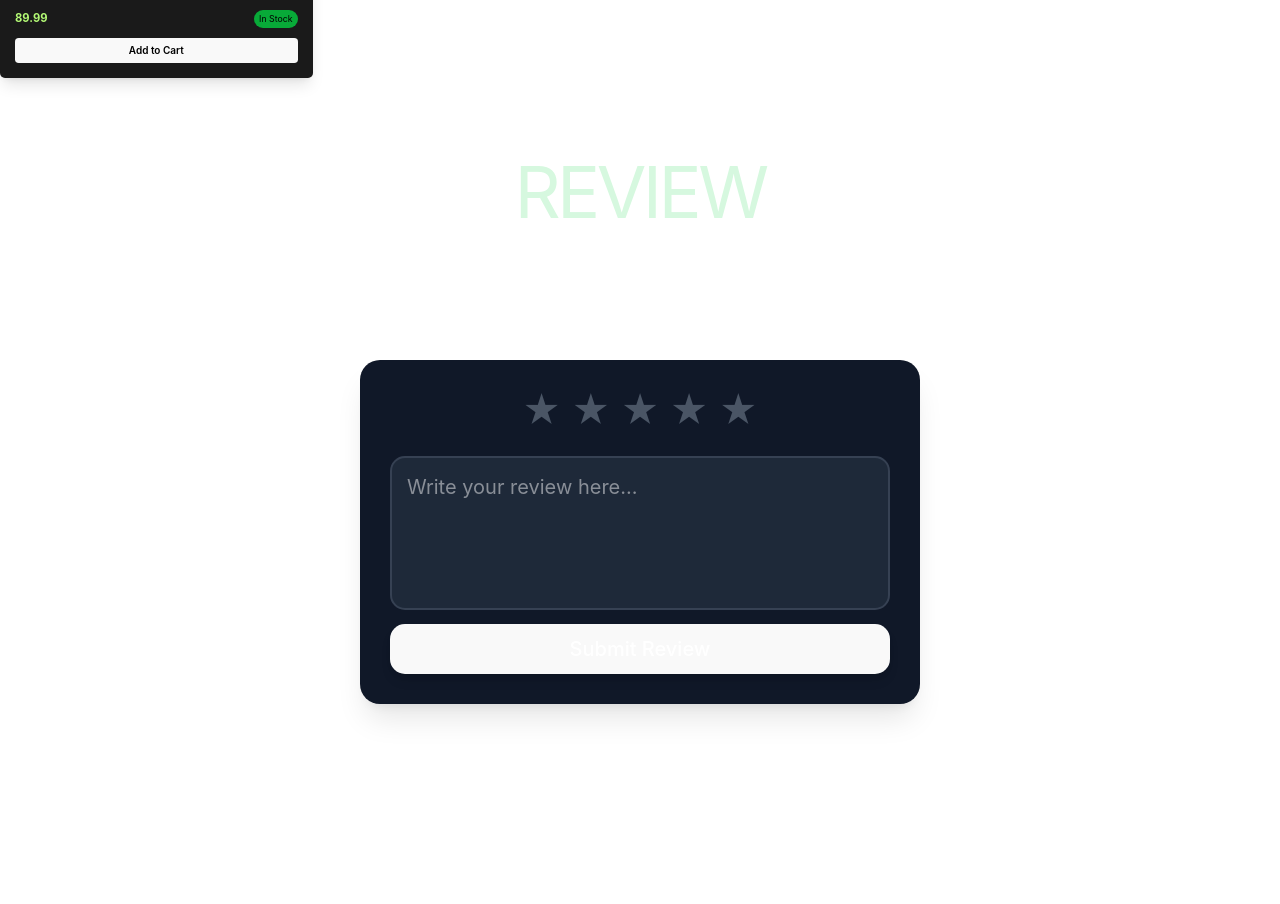
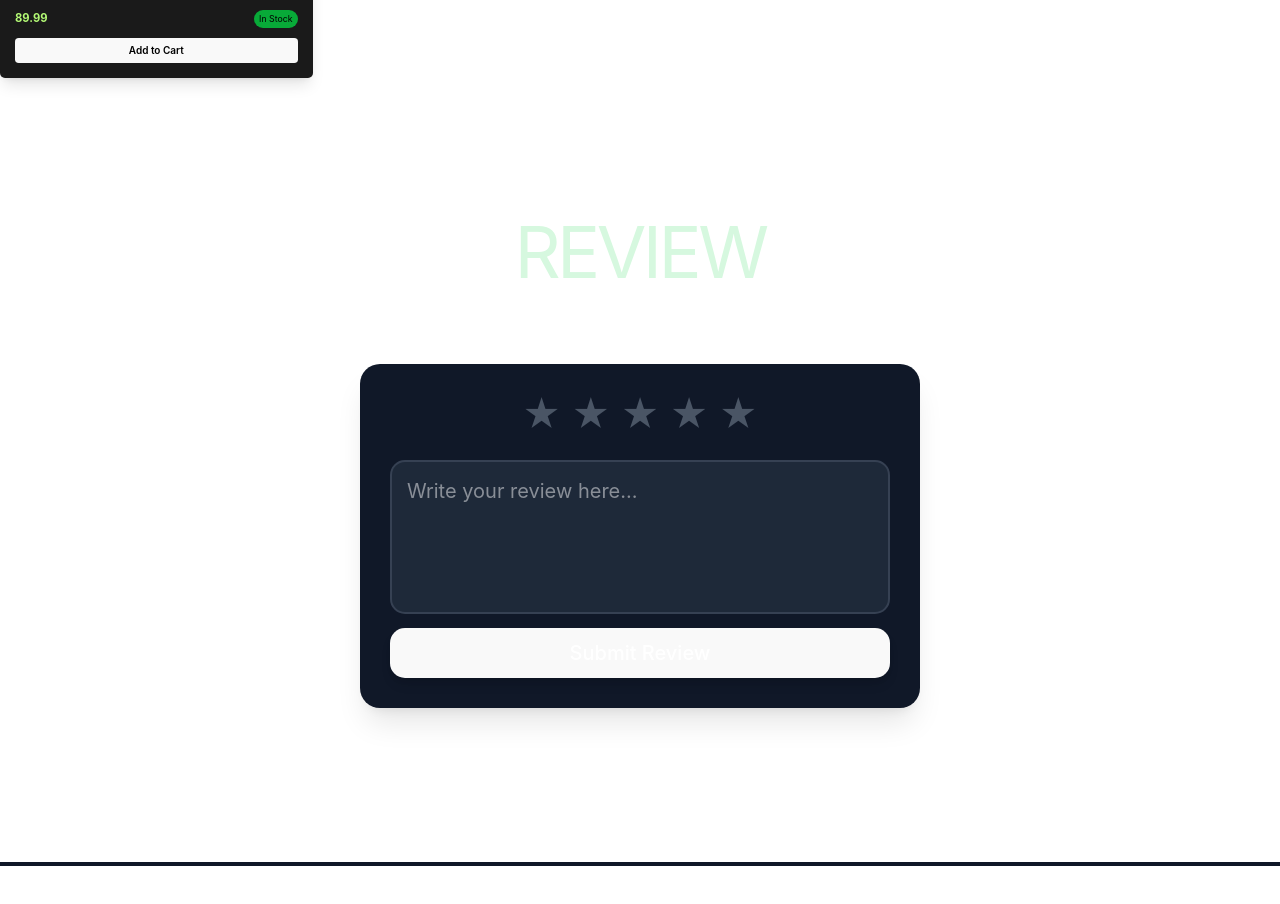
Before and after one commit to Raeef-Chowdhury/React-Foundations, a React (Vite) app: page / in a window 1280 px wide. Shown: the part 3320-4224 px from the top of the page. Built offline with nearby package versions, Linux system fonts and the light colour scheme; some icons are missing.

Commit message:
finish footer

```diff
--- a/src/App.css
+++ b/src/App.css
@@ -27,7 +27,7 @@ html {
   }
 }
 body {
-  padding-bottom: 96rem;
+  padding-bottom: 6rem;
   overflow-x: hidden;
 }
 @media (prefers-reduced-motion: no-preference) {
--- a/src/App.jsx
+++ b/src/App.jsx
@@ -123,6 +123,7 @@ function App() {
       <ImageSection />
       <CommerceSection />
       <ReviewSection />
+      <FooterSection />
     </>
   );
 }
@@ -463,9 +464,9 @@ function ReviewSection() {
     setReview("");
   };
   return (
-    <section className="section__review mt-[6rem]  flex items-center justify-center flex-col gap-[12rem]">
+    <section className="section__review mt-[12rem]  flex items-center justify-center flex-col gap-[12rem]">
       <HeroHeading content="REVIEW" />
-      <div className="bg-gray-900 text-gray-100 p-6 rounded-2xl shadow-lg w-full max-w-md scale-[2] mt-[8rem]">
+      <div className="bg-gray-900 text-gray-100 p-6 rounded-2xl shadow-lg w-full max-w-md scale-[2] mt-[2.4rem]">
         <div className="flex gap-2 mb-4 justify-center">
           {[...Array(5)].map((_, index) => {
             const starValue = index + 1;
@@ -507,4 +508,13 @@ function ReviewSection() {
     </section>
   );
 }
+function FooterSection() {
+  return (
+    <footer className="mt-[24rem] flex justify-center items-center border-t-4 border-gray-900 ">
+      <p className="text-white text-[3.2rem] mt-[2.4rem]">
+        @2025 Raeef Chowdhury
+      </p>
+    </footer>
+  );
+}
 export default App;
```
